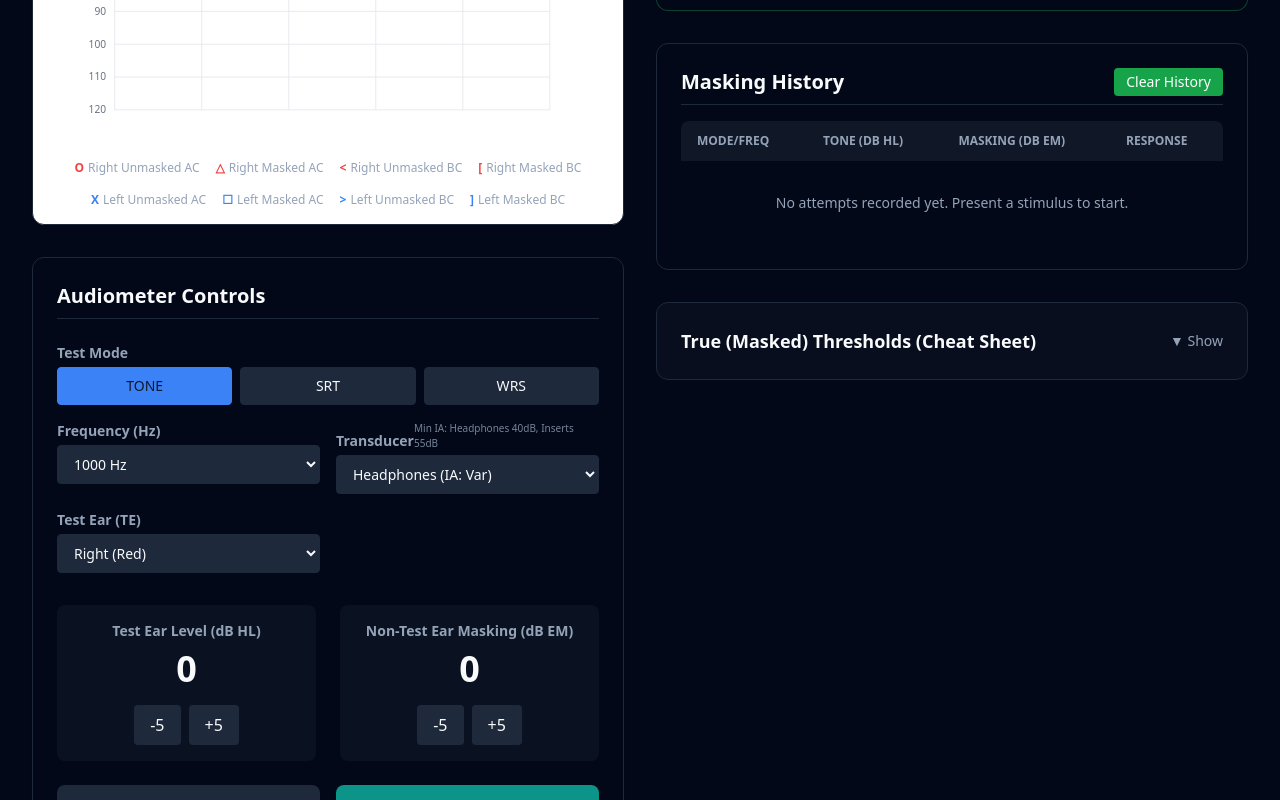
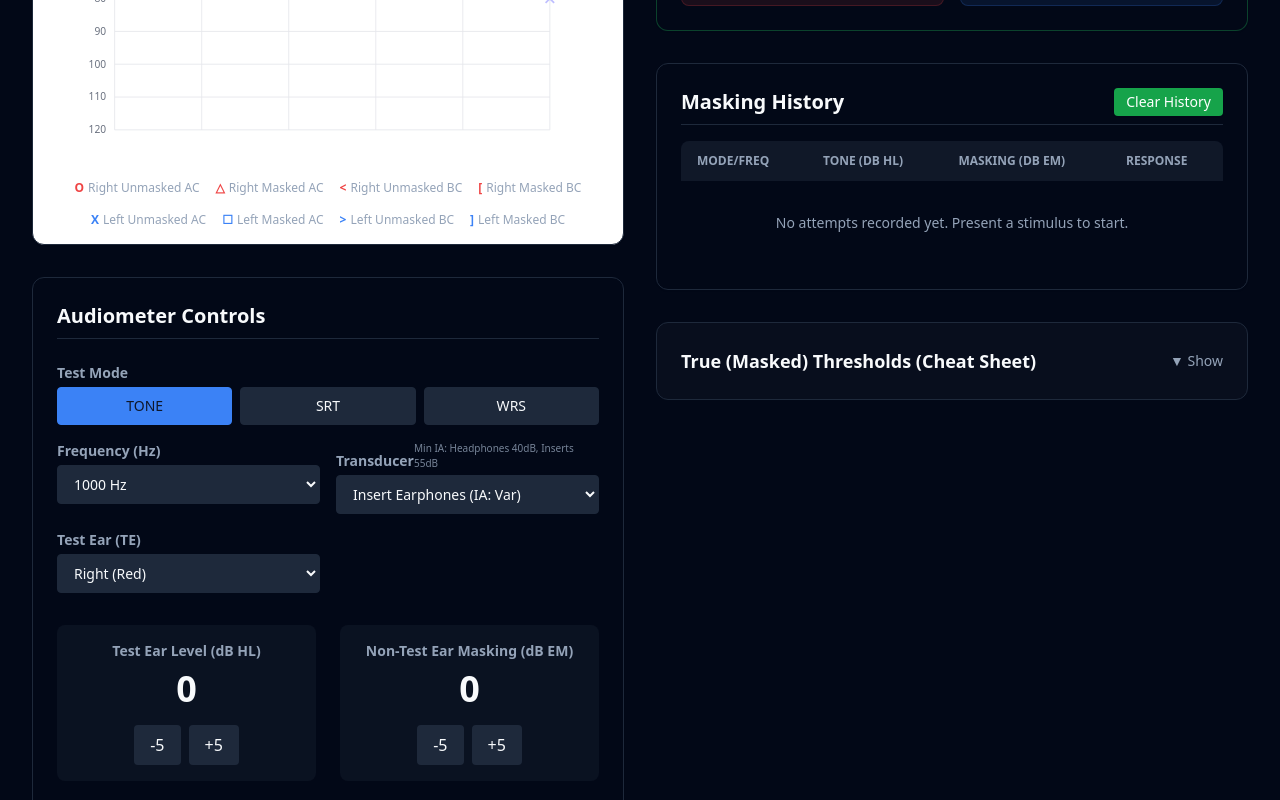
Before and after one commit to euphonic-euphemism/Audiogram-Simulator, a React (Vite) app: page / in a window 1280 px wide. Shown: the part 1463-2263 px from the top of the page. Built offline with nearby package versions, Linux system fonts and the light colour scheme.

Commit message:
Add files via upload

```diff
--- a/src/App.jsx
+++ b/src/App.jsx
@@ -24,8 +24,8 @@ import {
 function App() {
   // Simulator State
   const [testMode, setTestMode] = useState('TONE');
-  const [primaryTransducer, setPrimaryTransducer] = useState('HEADPHONES');
-  const [transducer, setTransducer] = useState('HEADPHONES');
+  const [primaryTransducer, setPrimaryTransducer] = useState(() => Math.random() > 0.5 ? 'INSERTS' : 'HEADPHONES');
+  const [transducer, setTransducer] = useState(primaryTransducer);
   const [testEar, setTestEar] = useState('right');
   const [frequency, setFrequency] = useState(1000);
 
@@ -55,7 +55,7 @@ function App() {
   const unmaskedAudiogram = useMemo(() => calculateUnmaskedAudiogram(patient, primaryTransducer), [patient, primaryTransducer]);
 
   const handleNewPatient = () => {
-    const newTransducer = Math.random() > 0.5 ? 'INSERTS' : 'HEADPHONES';
+    const newTransducer = primaryTransducer === 'HEADPHONES' ? 'INSERTS' : 'HEADPHONES';
     setPrimaryTransducer(newTransducer);
     setTransducer(newTransducer);
     setPatient(generateRandomPatient());
@@ -323,20 +323,21 @@ function App() {
               />
 
               <AudiometerControl
+                patient={patient}
+                transducer={transducer}
+                setTransducer={setTransducer}
+                primaryTransducer={primaryTransducer}
+                testEar={testEar}
+                testMode={testMode}
+                setTestMode={setTestMode}
+                frequency={frequency}
+                setFrequency={setFrequency}
                 toneLevel={toneLevel}
                 setToneLevel={setToneLevel}
                 maskingLevel={maskingLevel}
                 setMaskingLevel={setMaskingLevel}
-                transducer={transducer}
-                setTransducer={setTransducer}
-                primaryTransducer={primaryTransducer}
-                testMode={testMode}
-                setTestMode={setTestMode}
-                frequency={frequency}
-                setFrequency={setFrequency}
                 isPresenting={isPresenting}
                 setIsPresenting={setIsPresenting}
-                testEar={testEar}
                 setTestEar={setTestEar}
                 onSaveThreshold={handleSaveThreshold}
                 showFormulas={toneQuizPassed && speechQuizPassed}
```
